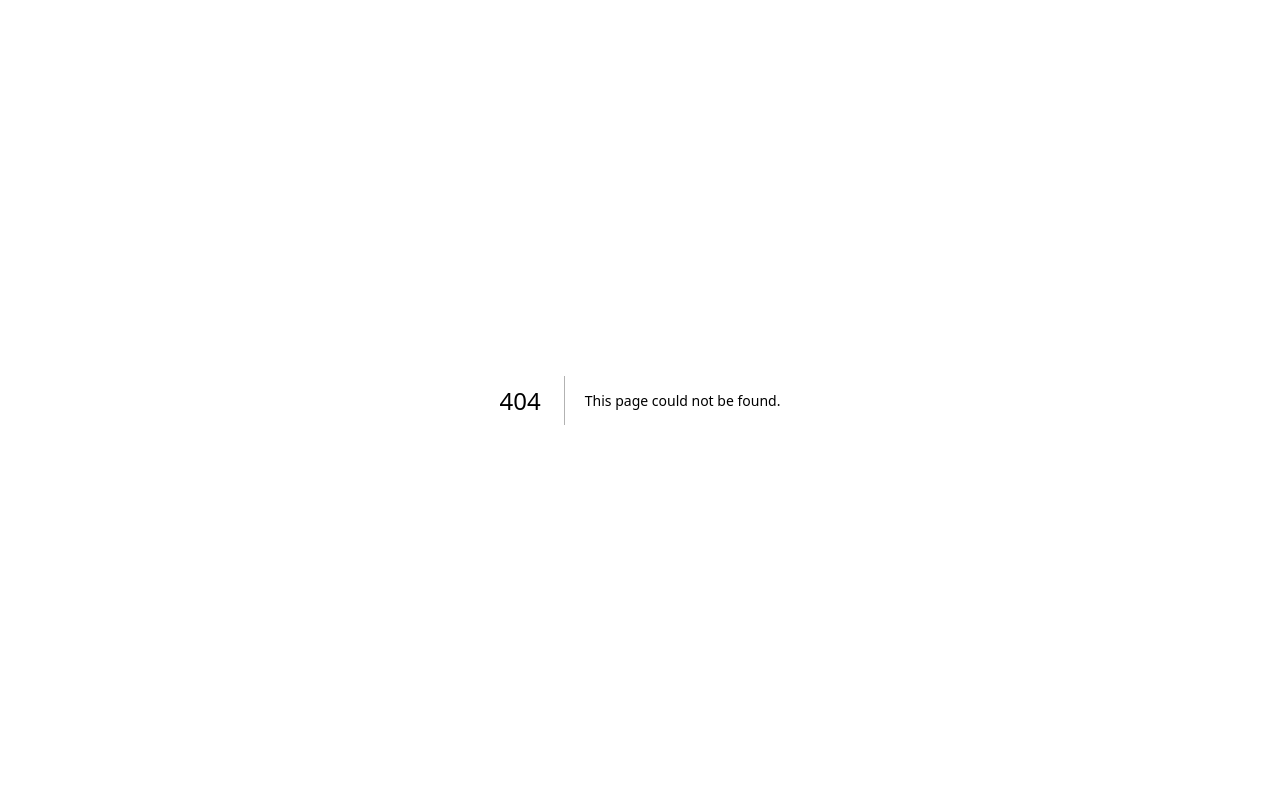
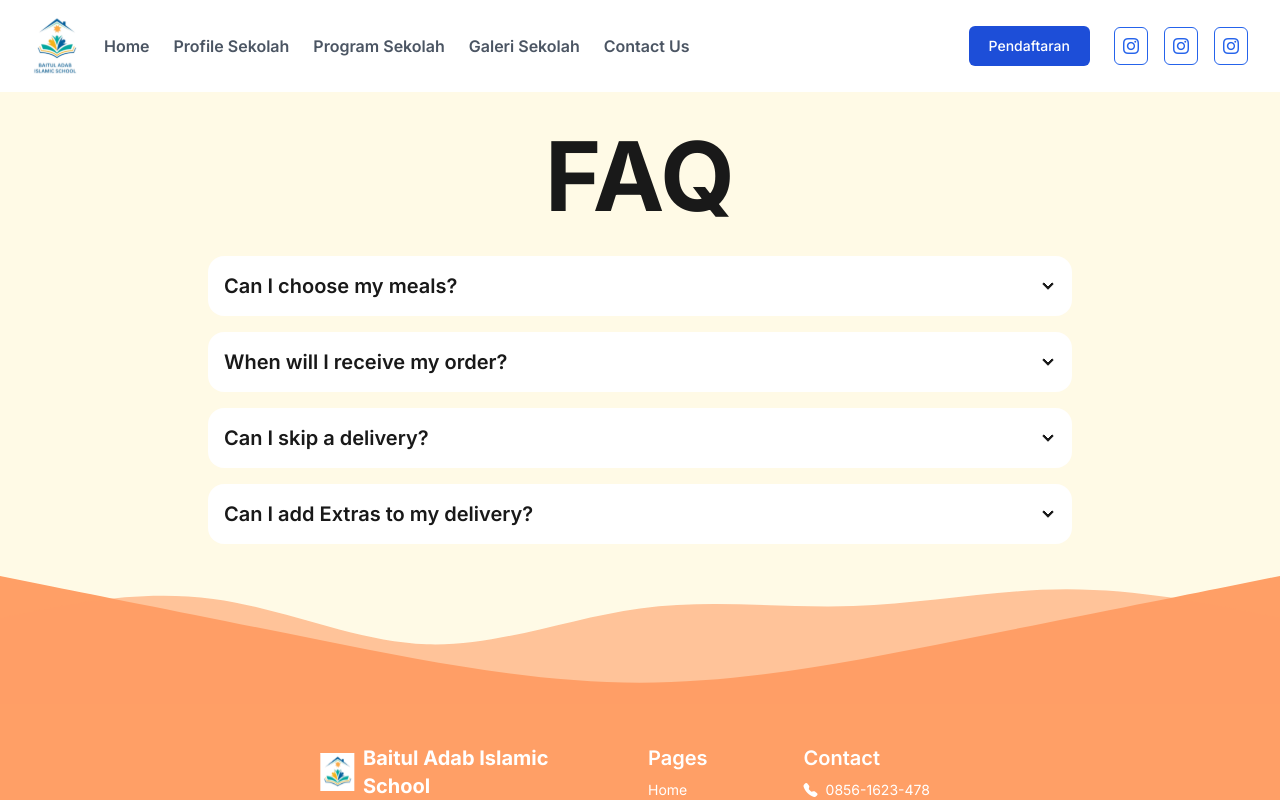
Before and after one commit to makbarramadhan62/baitul-adab-web, a Next.js app: page /contact-us/faq in a window 1280 px wide. Before the commit this address had no page. Shown: the top 800 px of the page. Built offline with nearby package versions, Linux system fonts and the light colour scheme.

Commit message:
feat: add faq page

```diff
--- /dev/null
+++ b/app/contact-us/faq/page.tsx
@@ -0,0 +1,76 @@
+import Navbar from "@/components/navbar";
+import Footer from "@/components/footer";
+
+export default function Faq() {
+  return (
+    <div className="flex min-h-screen w-full flex-col items-center overflow-x-hidden">
+      <Navbar />
+      <div className="w-full px-16 flex flex-col gap-8 items-center justify-center mb-8 mt-24 lg:mt-32">
+        <span className="text-neutral text-8xl font-bold">FAQ</span>
+        <div className="flex flex-col w-3/4 gap-4">
+          <div
+            tabIndex={0}
+            className="collapse collapse-arrow bg-base-100 text-neutral"
+          >
+            <div className="collapse-title text-xl font-semibold">
+              Can I choose my meals?
+            </div>
+            <div className="collapse-content">
+              <p>
+                Quisque rutrum. Aenean imperdi. Etiam ultricies nisi vel augue.
+                Curabitur ullamcorper ultricies nisi. Nam eget dui. Etiam
+                rhoncus. Maecenas tempus, tellus eget.
+              </p>
+            </div>
+          </div>
+          <div
+            tabIndex={1}
+            className="collapse collapse-arrow bg-base-100 text-neutral"
+          >
+            <div className="collapse-title text-xl font-semibold">
+              When will I receive my order?
+            </div>
+            <div className="collapse-content">
+              <p>
+                Quisque rutrum. Aenean imperdi. Etiam ultricies nisi vel augue.
+                Curabitur ullamcorper ultricies nisi. Nam eget dui. Etiam
+                rhoncus. Maecenas tempus, tellus eget.
+              </p>
+            </div>
+          </div>
+          <div
+            tabIndex={2}
+            className="collapse collapse-arrow bg-base-100 text-neutral"
+          >
+            <div className="collapse-title text-xl font-semibold">
+              Can I skip a delivery?
+            </div>
+            <div className="collapse-content">
+              <p>
+                Quisque rutrum. Aenean imperdi. Etiam ultricies nisi vel augue.
+                Curabitur ullamcorper ultricies nisi. Nam eget dui. Etiam
+                rhoncus. Maecenas tempus, tellus eget.
+              </p>
+            </div>
+          </div>
+          <div
+            tabIndex={3}
+            className="collapse collapse-arrow bg-base-100 text-neutral"
+          >
+            <div className="collapse-title text-xl font-semibold">
+              Can I add Extras to my delivery?
+            </div>
+            <div className="collapse-content">
+              <p>
+                Quisque rutrum. Aenean imperdi. Etiam ultricies nisi vel augue.
+                Curabitur ullamcorper ultricies nisi. Nam eget dui. Etiam
+                rhoncus. Maecenas tempus, tellus eget.
+              </p>
+            </div>
+          </div>
+        </div>
+      </div>
+      <Footer />
+    </div>
+  );
+}
```
